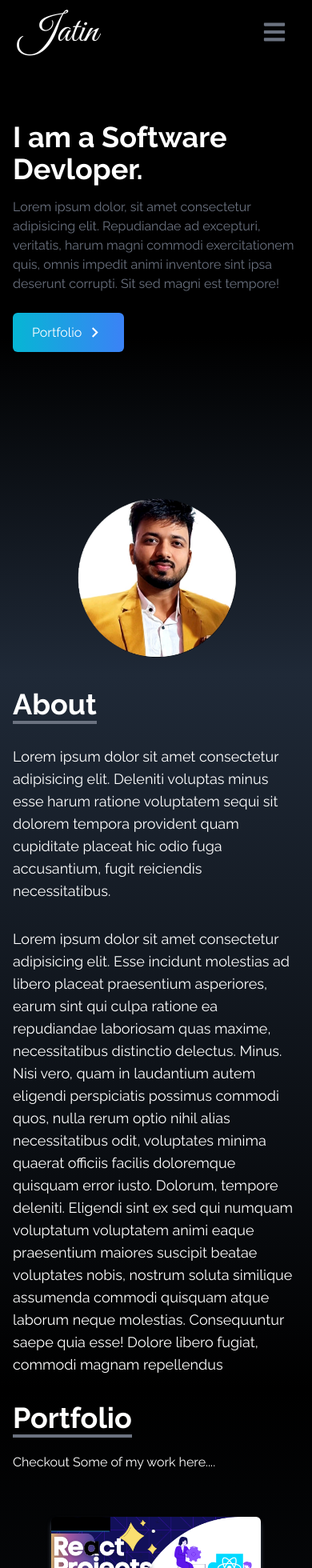
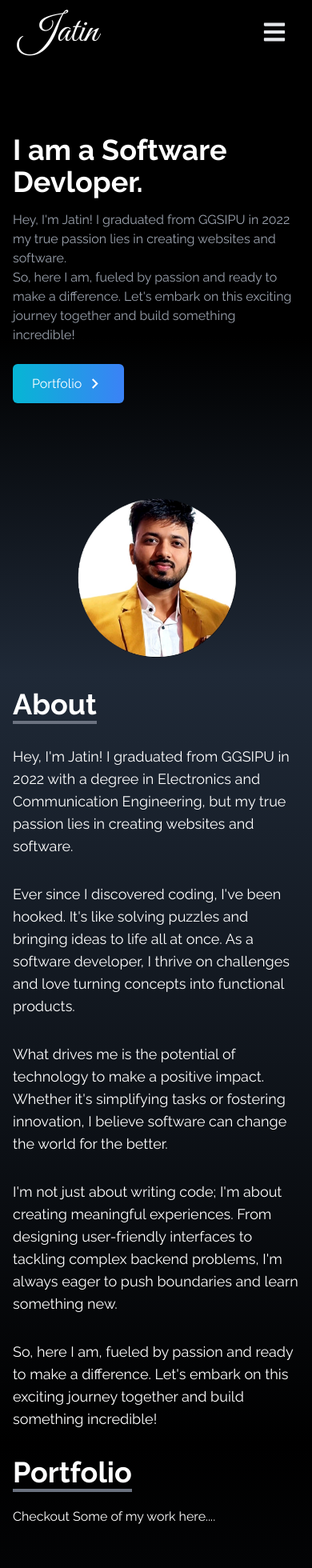
Before and after one commit to Jatin00001/Jatin-react-portfolio, a React (Create React App) app: page / in a window 390 px wide. Shown: the top 1960 px of the page at 80% size. Built offline with nearby package versions, Linux system fonts and the light colour scheme.

Commit message:
done some responsivenes

```diff
--- a/src/components/About.jsx
+++ b/src/components/About.jsx
@@ -1,33 +1,48 @@
-import React from 'react'
+import React from "react";
 
 const About = () => {
   return (
     // <div name='about' className='w-full h-screen bg-gradient-to-b from-gray-800 to-black text-white box-border'>
-    <div name='about' className='w-full min-h-screen bg-gradient-to-b from-gray-800 to-black text-white box-border'>
+    <div
+      name="about"
+      className="w-full min-h-screen bg-gradient-to-b from-gray-800 to-black text-white box-border"
+    >
+      <div className="max-w-screen-lg p-4 mx-auto flex flex-col justify-center w-full h-full">
+        <div className="pb-8">
+          <h1 className="text-4xl font-bold inline border-b-4 border-gray-500">
+            About
+          </h1>
+        </div>
+        <p className="text-lg md:text-xl ">
+          Hey, I'm Jatin! I graduated from GGSIPU in 2022 with a degree in
+          Electronics and Communication Engineering, but my true passion lies in
+          creating websites and software.
+        </p>
 
-      <div className='max-w-screen-lg p-4 mx-auto flex flex-col justify-center w-full h-full'>
-        <div className='pb-8'>
-            <h1 className='text-4xl font-bold inline border-b-4 border-gray-500'>About</h1>
-        </div>
-        <p className='text-lg md:text-xl '>
-            Lorem ipsum dolor sit amet consectetur adipisicing elit. Deleniti voluptas minus esse harum ratione voluptatem sequi sit dolorem tempora provident quam cupiditate placeat hic odio fuga accusantium, fugit reiciendis necessitatibus.</p>
+        {/* Replace <br /> tag with Tailwind CSS margin utility classes */}
+        <div className="mt-8"></div>
 
+        <p className="text-lg md:text-xl">
+        Ever since I discovered coding, I've been hooked. It's like solving puzzles and bringing ideas to life all at once. As a software developer, I thrive on challenges and love turning concepts into functional products.
+        </p>
 
-         {/* Replace <br /> tag with Tailwind CSS margin utility classes */}
-         <div className="mt-8"></div>
+        <div className="mt-8"></div>
+        <p className="text-lg md:text-xl ">
+        What drives me is the potential of technology to make a positive impact. Whether it's simplifying tasks or fostering innovation, I believe software can change the world for the better.
+        </p>
 
+        <div className="mt-8"></div>
+        <p className="text-lg md:text-xl ">
+        I'm not just about writing code; I'm about creating meaningful experiences. From designing user-friendly interfaces to tackling complex backend problems, I'm always eager to push boundaries and learn something new.
+        </p>
 
-        <p className='text-lg md:text-xl'>
-            Lorem ipsum dolor sit amet consectetur adipisicing elit. Esse incidunt molestias ad libero placeat praesentium asperiores, earum sint qui culpa ratione ea repudiandae laboriosam quas maxime, necessitatibus distinctio delectus. Minus.
-            Nisi vero, quam in laudantium autem eligendi perspiciatis possimus commodi quos, nulla rerum optio nihil alias necessitatibus odit, voluptates minima quaerat officiis facilis doloremque quisquam error iusto. Dolorum, tempore deleniti.
-            Eligendi sint ex sed qui numquam voluptatum voluptatem animi eaque praesentium maiores suscipit beatae voluptates nobis, nostrum soluta similique assumenda commodi quisquam atque laborum neque molestias. Consequuntur saepe quia esse!
-            Dolore libero fugiat, commodi magnam repellendus
+        <div className="mt-8"></div>
+        <p className="text-lg md:text-xl ">
+        So, here I am, fueled by passion and ready to make a difference. Let's embark on this exciting journey together and build something incredible!
         </p>
       </div>
+    </div>
+  );
+};
 
-
-    </div>
-  )
-}
-
-export default About
+export default About;
--- a/src/components/Home.jsx
+++ b/src/components/Home.jsx
@@ -5,10 +5,10 @@ import {Link} from 'react-scroll'
 const Home = () => {
   return (
     <div name="home" className='overflow-hidden h-screen w-full bg-gradient-to-b from-black via-black to-gray-800'>
-      <div className='max-w-screen-lg mx-auto flex flex-col items-center justify-center h-full px-4 md:flex-row'>
+      <div className='mt-20 max-w-screen-lg mx-auto flex flex-col items-center justify-center h-full px-4  box-border md:flex-row' >
         <div className='flex flex-col justify-center h-full'>
             <h2 className='text-4xl sm:text-7xl font-bold text-white'>I am a Software Devloper.</h2>
-            <p className='text-gray-500 py-4 max-w-md'>Lorem ipsum dolor, sit amet consectetur adipisicing elit. Repudiandae ad excepturi, veritatis, harum magni commodi exercitationem quis, omnis impedit animi inventore sint ipsa deserunt corrupti. Sit sed magni est tempore!</p>
+            <p className='text-gray-400 py-4 max-w-md'>Hey, I'm Jatin! I graduated from GGSIPU in 2022 my true passion lies in creating websites and software. <br /> So, here I am, fueled by passion and ready to make a difference. Let's embark on this exciting journey together and build something incredible! </p>
             <div >
                 <Link to='portfolio' smooth duration={500} className='group text-white w-fit px-6 py-3 my-2 justify-center items-center   flex rounded-md bg-gradient-to-r from-cyan-500 to-blue-500  ' >
                     Portfolio
@@ -19,7 +19,7 @@ const Home = () => {
 
             </div>
         </div>
-        <div>
+        <div className='mb-20'>
             <img src={heroimage} alt="my profile" className='rounded-2xl mx-auto w-2/3 md:w-full' />
         </div>
       </div>
--- a/src/components/Navbars/Navbar.jsx
+++ b/src/components/Navbars/Navbar.jsx
@@ -42,7 +42,7 @@ const Navbar = () => {
         {links.map((link) => (
           <li
             key={link.id}
-            className="px-4 cursor-pointer capitalize font-medium text-gray-500 hover:scale-105 duration-200"
+            className="px-4 cursor-pointer capitalize font-medium text-gray-300 hover:scale-105 duration-200 hover:text-white"
           >
             <Link to={link.linkname} smooth duration={500}>
               {" "}
@@ -54,16 +54,16 @@ const Navbar = () => {
 
       <div
         onClick={() => setNav(!nav)}
-        className="cursor-pointer pr-4 z-10 text-gray-500 md:hidden"
+        className="cursor-pointer pr-4 z-10 text-gray-200 md:hidden"
       >
         {/* <FaBars  /> z-10 bcos we want this is first  */}
         {/* <FaTimes/> */}
         {nav ? <FaTimes size={30} /> : <FaBars size={30} />}
       </div>
 
-      {nav && (
-        <ul className="flex flex-col justify-center items-center absolute top-0 left-0 w-full h-screen bg-gradient-to-b from-black to-gray-800 text-gray-500">
-          {/* we makke a loop and we loop over the array of obj using dstructure ad normal way first one is normal way */}
+       {nav && (
+        <ul className="flex flex-col justify-center items-center absolute top-0 left-0 w-full h-screen bg-gradient-to-b from-black to-gray-800 text-gray-200 ">
+           {/* we makke a loop and we loop over the array of obj using dstructure ad normal way first one is normal way  */}
           {links.map(({ id, linkname }) => (
             <li
               key={id}
@@ -82,6 +82,10 @@ const Navbar = () => {
           ))}
         </ul>
       )}
+
+
+
+
     </div>
   );
 };
```
